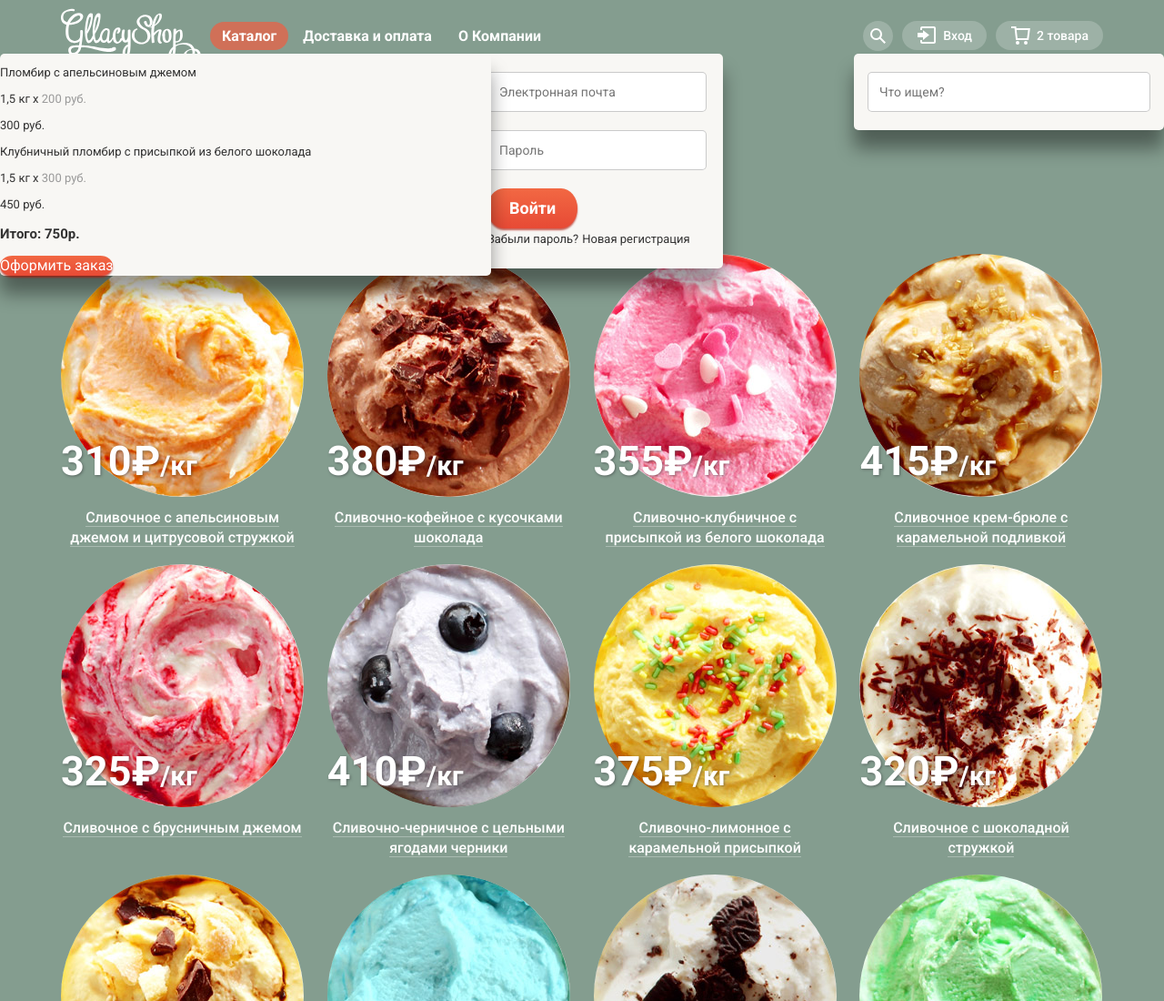
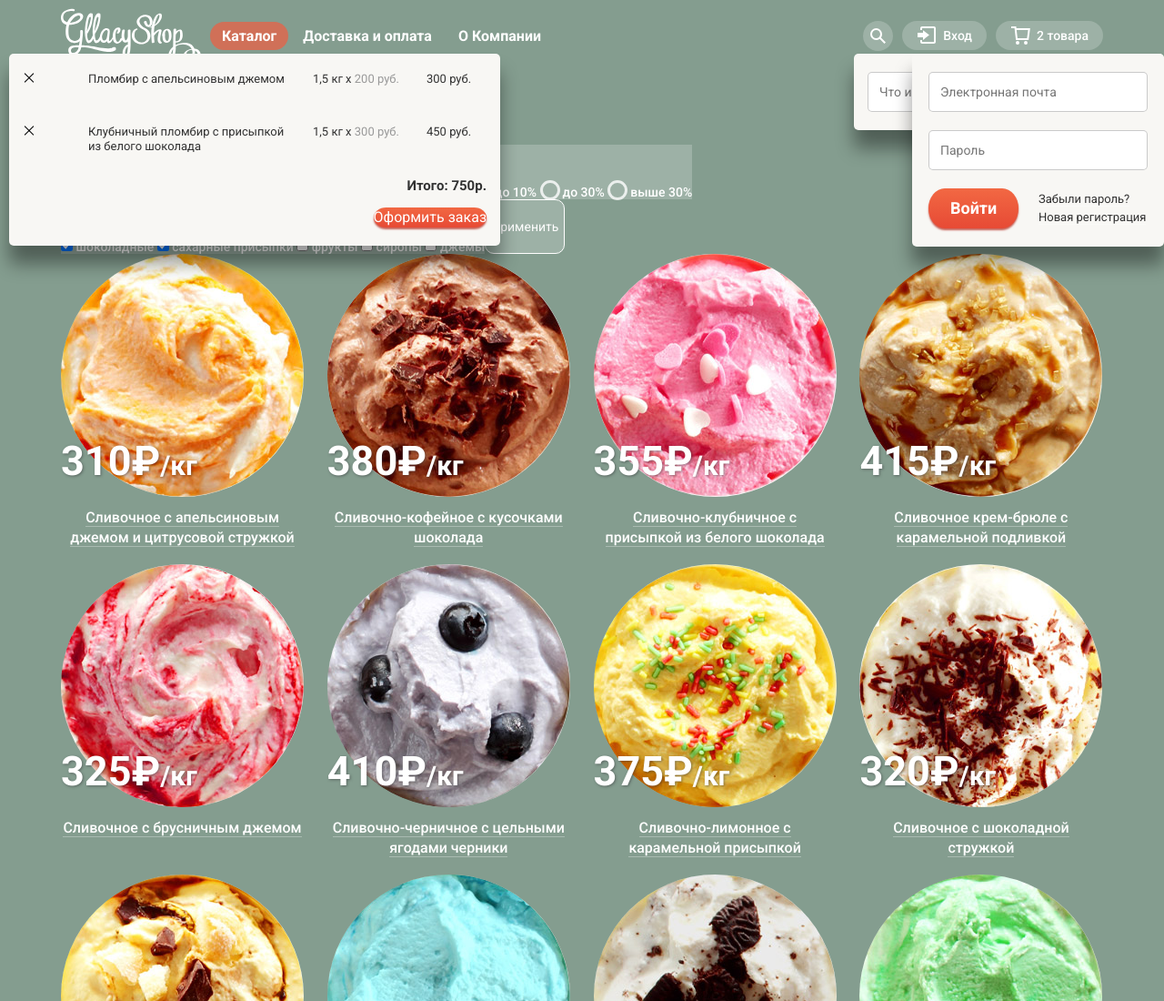
Before and after one commit to Igor2488/gllacy, a plain HTML site: page catalog.html in a window 1280 px wide. Shown: the top 1100 px of the page at 91% size. Drawn offline with Linux system fonts and the light colour scheme.

Commit message:
#34 почти закончена стилизация всплывающих окон и модалки

```diff
--- a/catalog.html
+++ b/catalog.html
@@ -258,25 +258,31 @@
 				<label class="visually-hidden" for="login_password_input">Введите пароль</label>
 				<input class="input_field" type="password" name="login_password" id="login_password_input" placeholder="Пароль">
 			</div>
+				<div class="login_form_bottom">
 					<button class="main_btn" type="submit">Войти</button>
-				<div>
-					<a class="standart_link" href="#">Забыли пароль?</a>
-					<a class="standart_link" href="#">Новая регистрация</a>
+					<ul class="login_form_bottom_links">
+						<li><a class="standart_link" href="#">Забыли пароль?</a></li>
+						<li><a class="standart_link" href="#">Новая регистрация</a></li>
+					</ul>
 			</div>
 		</form>
 	</div>
 
 	<div class="pop-up_basket main_form">
-			<div class="basket_item">
-				<p>Пломбир с апельсиновым джемом</p>
-				<p>1,5 кг х <span>200 руб.</span></p>
-				<p>300 руб.</p>
-			</div>
-			<div class="basket_item">
-				<p>Клубничный пломбир с присыпкой из белого шоколада</p>
-				<p>1,5 кг х <span>300 руб.</span></p>
-				<p>450 руб.</p>
-			</div>
+		<ul class="basket_list">
+			<li class="basket_item">
+				<button class="close_btn" type="button">Закрыть</button>
+				<p class="basket_item_name">Пломбир с апельсиновым джемом</p>
+				<p class="basket_item_order">1,5 кг х <span>200 руб.</span></p>
+				<p class="basket_item_cost">300 руб.</p>
+			</li>
+			<li class="basket_item">
+				<button class="close_btn" type="button">Закрыть</button>
+				<p class="basket_item_name">Клубничный пломбир с присыпкой из белого шоколада</p>
+				<p class="basket_item_order">1,5 кг х <span>300 руб.</span></p>
+				<p class="basket_item_cost">450 руб.</p>
+			</li>
+		</ul>
 		<p class="basket_total_cost">Итого: 750р.</p>
 		<a class="main_btn" href="#">Оформить заказ</a>
 	</div>
--- a/css/style.css
+++ b/css/style.css
@@ -56,6 +56,30 @@ img {
 	background-color: #f26843;
 	background-image: linear-gradient(to bottom, rgba(231, 74, 53, 1) 0%, rgba(242, 104, 67, 1) 100%);
 	box-shadow: 0 -2px 2px rgba(172, 16, 0, 0.64);
+}
+.close_btn{
+	margin: 0;
+	padding: 0;
+
+	font-size: 0;
+	line-height: 0;
+
+	border: none;
+	background-color: transparent;
+	cursor: pointer;
+}
+.close_btn::before,
+.close_btn::after{
+	content: '';
+
+	position: absolute;
+
+	background-color: #000000;
+}.close_btn::before{
+	transform: rotate(45deg);
+}
+.close_btn::after{
+	transform: rotate(-45deg);
 }
 
 .main_form{
@@ -1091,7 +1115,8 @@ footer .block_wrap{
 
 .pop-up_search,
 .pop-up_login,
-.pop-up_basket{
+.pop-up_basket,
+.feedback_modal{
 	position: absolute;
 	top: 59px;
 }
@@ -1099,7 +1124,13 @@ footer .block_wrap{
 	right: 0px;
 }
 .pop-up_login{
-	right: 485px;
+	right: 0px;
+}
+.pop-up_basket{
+	right: 730px;
+}
+.feedback_modal{
+	right: 0px;
 }
 .search_form,
 .login_form{
@@ -1134,6 +1165,7 @@ footer .block_wrap{
 .login_form_bottom{
 	display: flex;
 	justify-content: space-between;
+	align-items: flex-start;
 }
 .login_form .standart_link:hover,
 .login_form .standart_link:focus{
@@ -1152,20 +1184,77 @@ footer .block_wrap{
 	border-radius: 18%/50%;
 }
 .login_form_bottom_links{
-	/* text-align: right; */
+	display: flex;
+	flex-direction: column;
+	justify-content: flex-start;
+	width: 120px;
+	margin: 0;
+	padding: 0;
+
+	list-style: none;
+}
+.login_form_bottom_links li{
+	margin-bottom: -4px;
 }
 
 .pop-up_basket{
 	width: 540px;
+	padding: 20px 15px;
+
+	text-align: right;
 
 	border-radius: 5px;
 }
+.basket_list{
+	margin: 0;
+	padding: 0;
+	padding-right: 15px;
+
+	list-style: none;
+}
+.basket_item{
+	display: flex;
+	align-items: flex-start;
+	height: 33px;
+	margin-bottom: 25px;
+
+	text-align: left;
+}
+.basket_item .close_btn{
+	position: relative;
+
+	width: 11px;
+	height: 11px;
+	margin-right: 61px;
+}
+.basket_item .close_btn::before,
+.basket_item .close_btn::after{
+	left: 0;
+
+	width: 14px;
+	height: 1px;
+}
 .basket_item p{
+	margin: 0;
+	margin-right: 30px;
+	padding: 0;
+
 	font-size: 13px;
 	line-height: 16px;
 }
+.basket_item p:last-child{
+	margin-right: 0;
+}
 .basket_item span{
 	color: #999999;
+}
+.basket_item_name{
+	position: relative;
+
+	width: 217px;
+}
+.basket_item_order{
+	width: 95px;
 }
 .basket_total_cost{
 	font-size: 15px;
@@ -1174,23 +1263,67 @@ footer .block_wrap{
 }
 
 .feedback_form{
+	position: relative;
+
 	width: 477px;
+	padding: 15px 24px 25px;
 }
 .feedback_form.main_form{
+	display: flex;
+	flex-direction: column;
 	box-shadow: none;
 }
 .feedback_form p{
+	margin: 0;
+	margin-bottom: 20px;
+	padding: 0;
+
 	font-size: 24px;
 	line-height: 28px;
 	font-weight: 500;
 }
 .feedback_form .input_field{
+	padding: 9px;
+	padding-left: 13px;
+	margin-bottom: 20px;
+
 	font-size: 16px;
 	line-height: 24px;
 }
+.feedback_form .input_field:not(textarea){
+	width: 267px;
+}
+.feedback_form textarea{
+	height: 155px;
 
+	resize: vertical;
+}
+.feedback_form .main_btn{
+	align-self: flex-end;
+	margin-top: 4px;
+	padding: 10px 23px;
+
+	font-size: 18px;
+	line-height: 24px;
+	font-weight: 700;
+
+	border-radius: 15%/50%;
+}
+.feedback_form .close_btn{
+	position: absolute;
+	top: 15px;
+	right: 24px;
+
+	width: 18px;
+	height: 18px;
+}
+.feedback_form .close_btn::before,
+.feedback_form .close_btn::after{
+	width: 18px;
+	height: 2px;
+}
 /* выявленные неисправности:
-1. подсветка кнопки каталог при наведдении на всплыв.меню
+1. подсветка кнопок меню при наведении на всплывающее окно
 2. подчеркивание ссылок в хедере
 3. увеличенный маргин над кнопкой в макете 900px в малинке-шоколадке
 4. прыгают поля в IE
@@ -1198,4 +1331,5 @@ footer .block_wrap{
 6. попробовать перенести элементы управления на карте
 7. текст в разделе блог
 8. навигация страниц вверху каталога
-9. значек прав в футере*/
+9. значек прав в футере
+10. крестик в модалке*/
```
Also changed, not shown: index.html (+6 -22 lines). Lines whose indentation alone changed are shown as unchanged.
